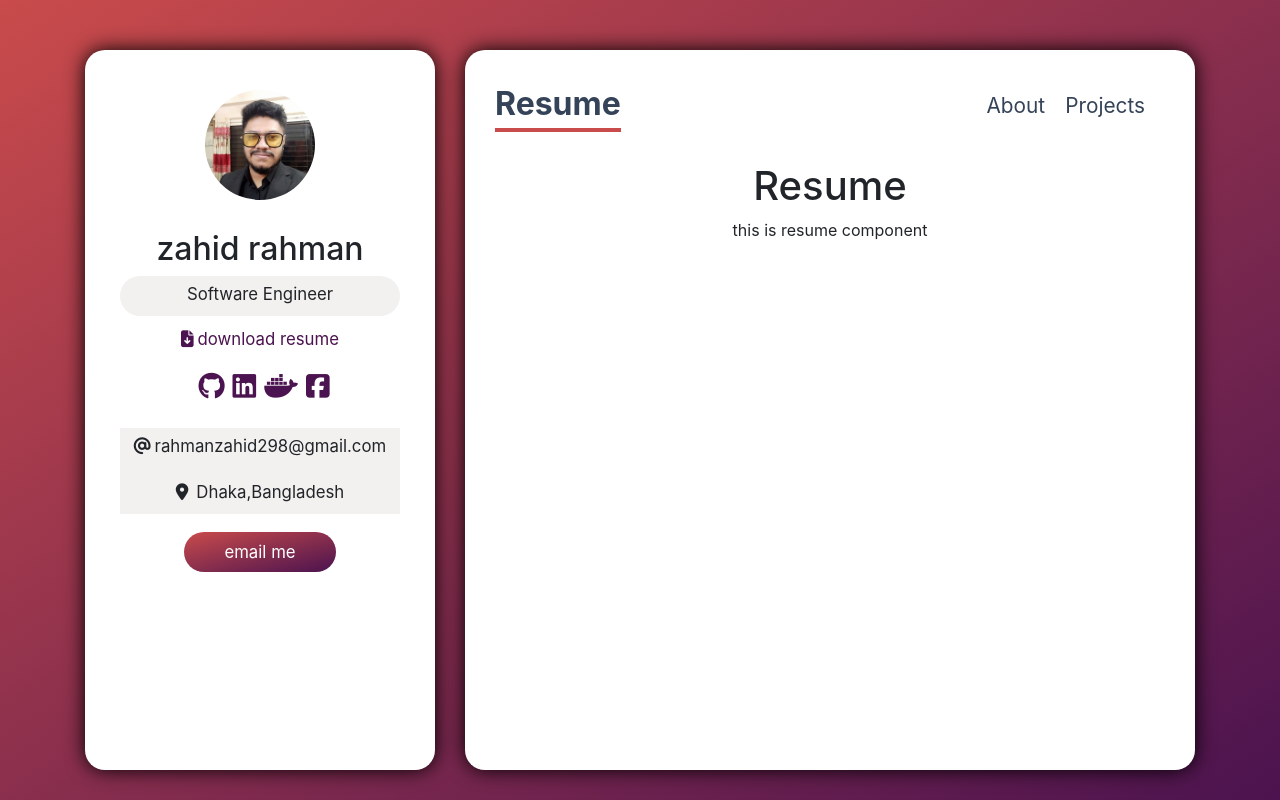
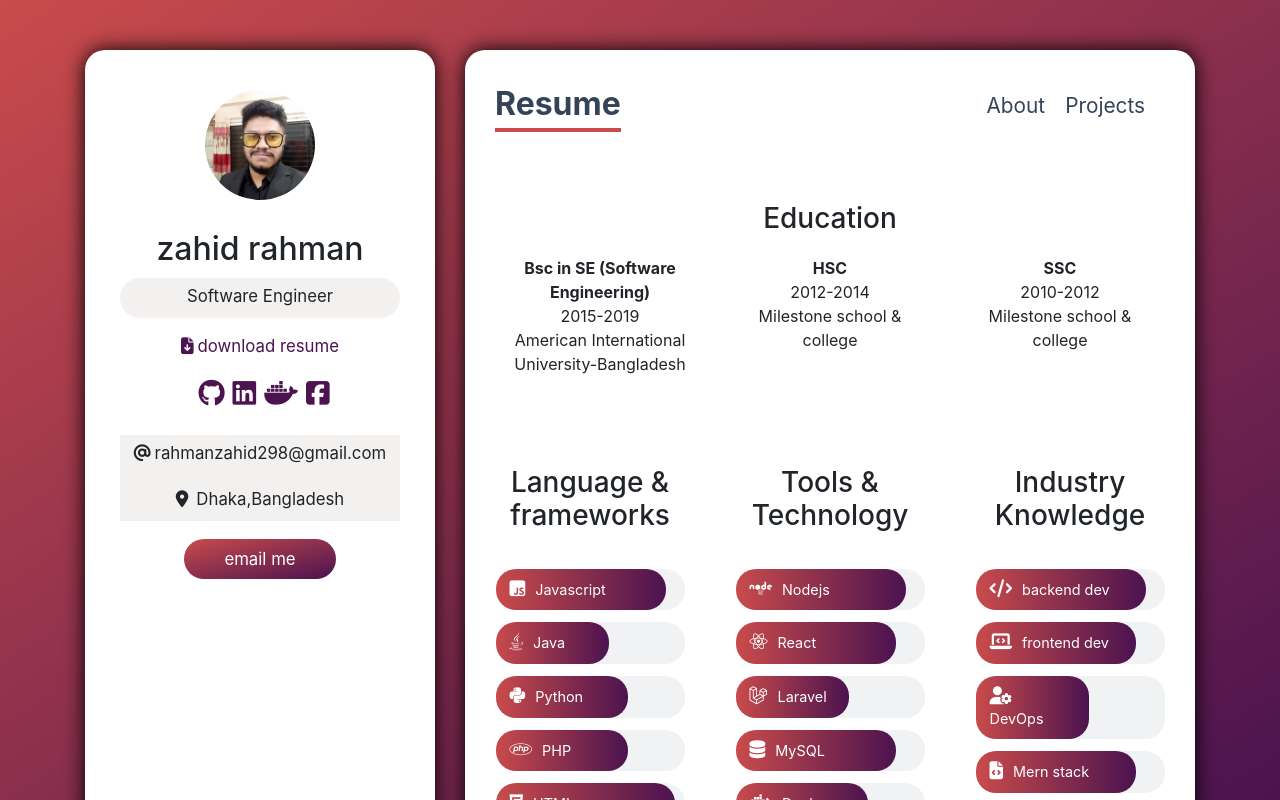
Before and after one commit to zahid-rahman/zahid-rahman, a React (Create React App) app: page /resume in a window 1280 px wide. Shown: the top 800 px of the page. Built offline with nearby package versions, Linux system fonts and the light colour scheme.

Commit message:
FIX:added resume design

```diff
--- a/src/App.css
+++ b/src/App.css
@@ -55,7 +55,8 @@ body{
   background:rgb(243, 240, 240);
   border-radius: 20px;
   width:80%;
-  margin:5px auto;
+  margin:10px auto;
+
 }
 
 .github,.facebook,.linkedin,.docker {
@@ -147,11 +148,9 @@ body{
   padding:0px 20px;
 }
 
-
-
 .cardData {
   background-color:#ffffff;
-  padding:10px 20px 5px 20px;
+  padding:20px 20px 5px 20px;
   margin:10px;
   border-radius: 10px;
 }
@@ -169,6 +168,56 @@ body{
 
 .companyImage {
    margin:20px 0px
+}
+
+
+/* resume component design */
+.resumeContainer{
+  width:100%;
+  margin:20px auto;
+  padding:20px;
+  /* background-color: #dbdddf; */
+}
+
+.resumeRow {
+  margin:20px 0px;
+}
+
+.progressRow{
+  margin-top:50px;
+}
+
+.progressHeader{
+  margin:30px 0px 0px 0px
+}
+
+.skillSection {
+  margin:60px 0px
+}
+
+.bar{
+  width:90%;
+  background-color: #f1f2f3;
+  border-radius: 20px;
+  margin: 12px auto;
+}
+
+.barWrapper {
+  background-image: linear-gradient(90deg,#c94b4b,#4b134f);
+  border-radius: 20px;
+  padding:10px 14px;
+  color:#fff;
+  font-size:0.9rem;
+}
+
+#icon {
+  margin:0px 10px 0px 0px;
+  font-size:18px;
+
+}
+
+.barContent {
+  text-align:left;
 }
 
 @media screen and (max-width:1199px) {
--- /dev/null
+++ b/src/components/Bar.jsx
@@ -0,0 +1,23 @@
+import React from 'react'
+
+const Bar = ({ value: { icon, title, level } }) => {
+
+    const barWidth = `${level}%`
+
+    return (
+        <div className="bar">
+            <div className="barWrapper" style={{
+                'width': barWidth
+            }}>
+                <div className="barContent">
+                    <i className={icon} id="icon"></i>
+                    <span className="barName">
+                        {title}
+                    </span>
+                </div>
+            </div>
+        </div>
+    )
+};
+
+export default Bar;
--- /dev/null
+++ b/src/components/EducationCard.jsx
@@ -0,0 +1,15 @@
+import React from 'react'
+
+const EducationCard = ({value : {curricullumName,passingYear,academyName}}) => {
+    return (
+        <div className="col-lg-4">
+            <span><b>{curricullumName}</b></span>
+            <br/>
+            <span>{passingYear}</span>
+            <br/>
+            <span>{academyName}</span>
+        </div>
+    )
+};
+
+export default EducationCard;
--- a/src/components/Resume.jsx
+++ b/src/components/Resume.jsx
@@ -1,10 +1,56 @@
 import React from 'react'
+import EducationCard from './EducationCard'
+import educationData from '../json/education.json'
+import languageSkillData from '../json/languageSkill.json'
+import techSkill from '../json/techsSkill.json'
+import industrySkill from '../json/otherSkills.json'
+import Bar from './Bar';
 
 const Resume = () => {
+    const educationDataCard = educationData.map((education, index) => {
+        return <EducationCard key={index} value={education}></EducationCard>
+    })
+
+    const languageSkillCard = languageSkillData.map((language, index) => {
+        return <Bar key={index} value={language}></Bar>
+    })
+
+    const techSkillCard = techSkill.map((tech,index) => {
+        return <Bar key={index} value={tech}></Bar>
+    })
+
+    const industrySkillCard = industrySkill.map((skills,index) => {
+        return <Bar key={index} value={skills}></Bar>
+    })
+
+
     return (
-        <div>
-            <h1>Resume</h1>
-            <p>this is resume component</p>
+        <div className="container resumeContainer">
+            <div className="educationSection">
+                <h3 className="text-center">Education</h3>
+                <div className="row resumeRow">
+                    {educationDataCard}
+                </div>
+            </div>
+            <div className="skillSection">
+                <div className="row progressRow">
+                    <div className="col-xl-4 col-lg-12 col-md-12 col-sm-12 col-12">
+                        <h3 className="text-center progressHeader">Language & frameworks</h3>
+                        <br/>
+                        {languageSkillCard}
+                    </div>
+                    <div className="col-xl-4 col-lg-12 col-md-12 col-sm-12 col-12">
+                        <h3 className="text-center progressHeader">Tools & Technology</h3>
+                        <br/>
+                        {techSkillCard}
+                    </div>
+                    <div className="col-xl-4 col-lg-12 col-md-12 col-sm-12 col-12">
+                        <h3 className="text-center progressHeader">Industry Knowledge</h3>
+                        <br/>
+                        {industrySkillCard}
+                    </div>
+                </div>
+            </div>
         </div>
     )
 };
--- /dev/null
+++ b/src/json/education.json
@@ -0,0 +1,17 @@
+[
+    {
+        "curricullumName":"Bsc in SE (Software Engineering)",
+        "passingYear" : "2015-2019",
+        "academyName" : "American International University-Bangladesh"
+    },
+    {
+        "curricullumName":"HSC",
+        "passingYear" : "2012-2014",
+        "academyName" : "Milestone school & college"
+    },
+    {
+        "curricullumName":"SSC",
+        "passingYear" : "2010-2012",
+        "academyName" : "Milestone school & college"
+    }
+]
--- /dev/null
+++ b/src/json/languageSkill.json
@@ -0,0 +1,28 @@
+[
+    {
+        "icon": "fab fa-js-square",
+        "title": "Javascript",
+        "level": "90"
+    },
+    {
+        "icon": "fab fa-java",
+        "title": "Java",
+        "level": "60"
+    },
+    {
+        "icon": "fab fa-python",
+        "title": "Python",
+        "level": "70"
+    },
+    {
+        "icon": "fab fa-php",
+        "title": "PHP",
+        "level": "70"
+    },
+    {
+        "icon": "fab fa-html5",
+        "title": "HTML",
+        "level": "95"
+    }
+
+]
--- /dev/null
+++ b/src/json/otherSkills.json
@@ -0,0 +1,28 @@
+[
+    {
+        "icon": "fas fa-code",
+        "title": "backend dev",
+        "level": "90"
+    },
+    {
+        "icon": "fas fa-laptop-code",
+        "title": "frontend dev",
+        "level": "85"
+    },
+    {
+        "icon": "fas fa-user-cog",
+        "title": "DevOps",
+        "level": "60"
+    },
+    {
+        "icon": "fas fa-file-code",
+        "title": "Mern stack",
+        "level": "85"
+    },
+    {
+        "icon": "fas fa-server",
+        "title": "Restful service",
+        "level": "90"
+    }
+
+]
--- /dev/null
+++ b/src/json/techsSkill.json
@@ -0,0 +1,28 @@
+[
+    {
+        "icon": "fab fa-node",
+        "title": "Nodejs",
+        "level": "90"
+    },
+    {
+        "icon": "fab fa-react",
+        "title": "React",
+        "level": "85"
+    },
+    {
+        "icon": "fab fa-laravel",
+        "title": "Laravel",
+        "level": "60"
+    },
+    {
+        "icon": "fas fa-database",
+        "title": "MySQL",
+        "level": "85"
+    },
+    {
+        "icon": "fab fa-docker",
+        "title": "Docker",
+        "level": "70"
+    }
+
+]
```
Also changed, not shown: src/json/skill.json (deleted, +0 -22 lines).
